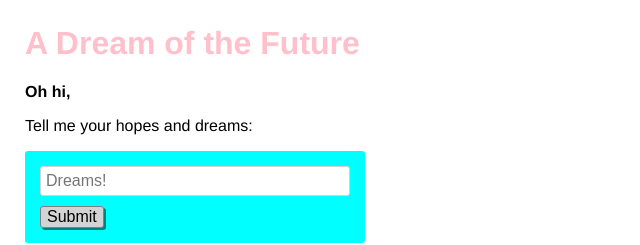
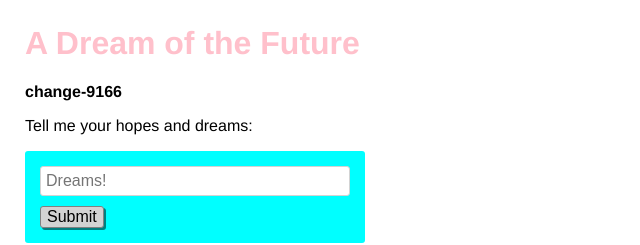
Before and after one commit to glitch-test/test-push, a website: page views/index.html in a window 1280 px wide. Shown: the top 245 px of the page, 0-640 px from the left. Drawn offline with nearby package versions, Linux system fonts and the light colour scheme; no server answers.

Commit message:
Commit: github-2191

```diff
--- a/views/index.html
+++ b/views/index.html
@@ -26,7 +26,7 @@
     </header>
 
     <main>
-      <p class="bold">Oh hi,</p>
+      <p class="bold">change-9166</p>
       <p>Tell me your hopes and dreams:</p>
       <form>
         <input type="text" maxlength="100" placeholder="Dreams!">
```
